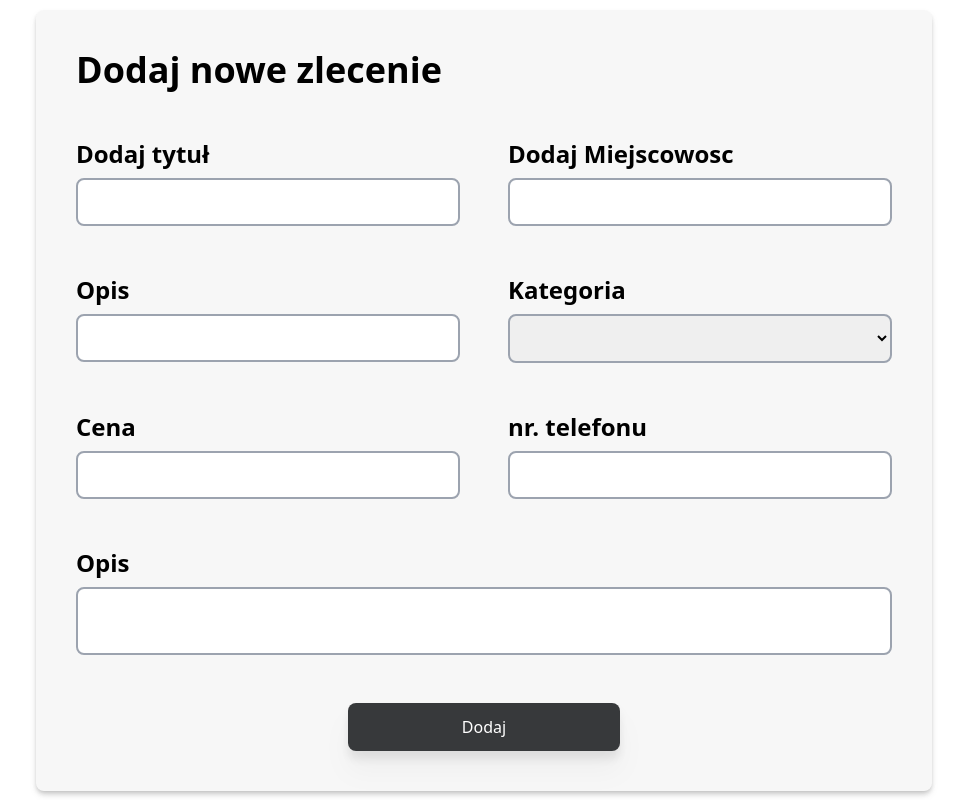
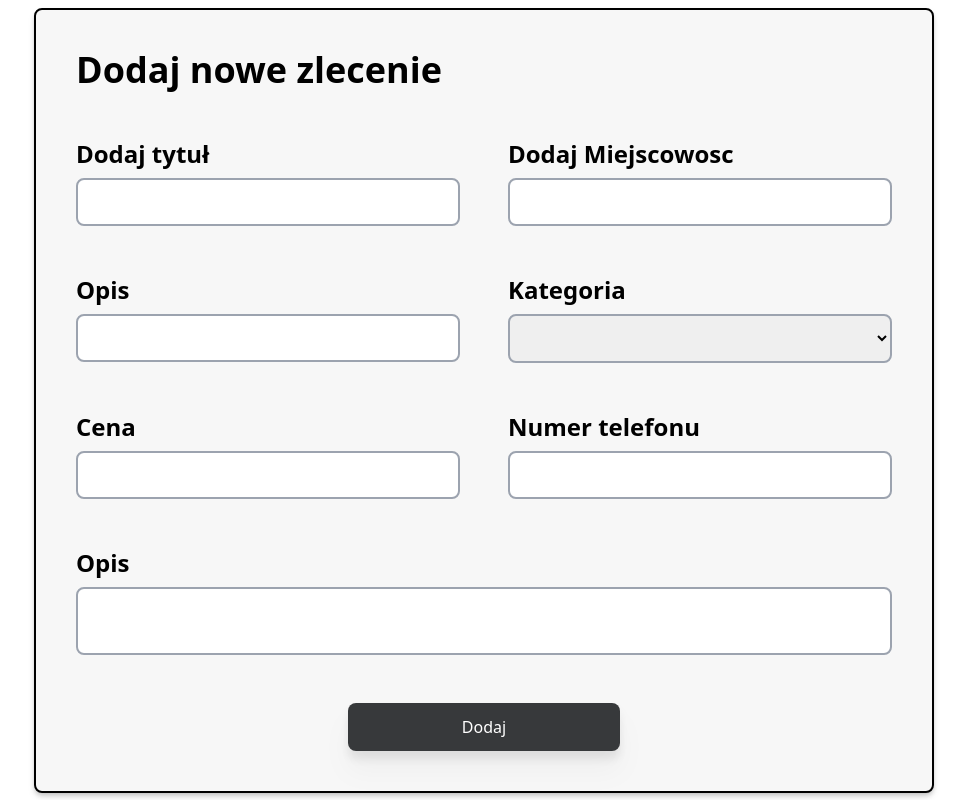
Before and after one commit to Nekxis/Hack-Heroes, a Next.js app in the folder hack_heroes/: page /addOrder in a window 1280 px wide. Shown: the whole page, without its empty margins (156-1123 px from the left). Built offline with nearby package versions, Linux system fonts and the light colour scheme.

Commit message:
essa420/2

```diff
--- a/hack_heroes/src/components/AddOrder/AddOrder.js
+++ b/hack_heroes/src/components/AddOrder/AddOrder.js
@@ -2,7 +2,7 @@ const AddOrder = () => {
     return(
         <div className="h-screen w-9/10 flex flex-col mx-auto justify-center items-center">
             <div className="flex justify-center items-center">
-            <form className="  grid lg:grid-cols-2 sm:grid-col-1 drop-shadow-md gap-12 w-full rounded-lg shadow-md bg-white-smoke p-10 ">
+            <form className=" border-black border-2 grid lg:grid-cols-2 sm:grid-col-1 drop-shadow-md gap-12 w-full rounded-lg shadow-md bg-white-smoke p-10 ">
                 <h2 className=" text-left lg:col-span-2 text-4xl font-bold">Dodaj nowe zlecenie</h2>
                 <div className="flex flex-col">
                     <label className={'font-bold text-2xl'}>Dodaj tytuł</label>
@@ -35,7 +35,7 @@ const AddOrder = () => {
                     <input className=" w-96 text-xl rounded-lg bg-gray-300 mt-2 outline-none p-2 border-solid border-2 border-gray-400 focus:border-gray-300" type="number"/>
                 </div>
                 <div className="flex flex-col">
-                    <label className={'font-bold text-2xl'}>nr. telefonu</label>
+                    <label className={'font-bold text-2xl'}>Numer telefonu</label>
                     <input className=" w-96 text-xl rounded-lg bg-gray-300 mt-2 outline-none p-2 border-solid border-2 border-gray-400 focus:border-gray-300" type="tel" pattern='[0-9]{3}-[0-9]{3}-[0-9]{3}'/>
                 </div>
                 <div className="flex flex-col lg:col-span-2">
```
